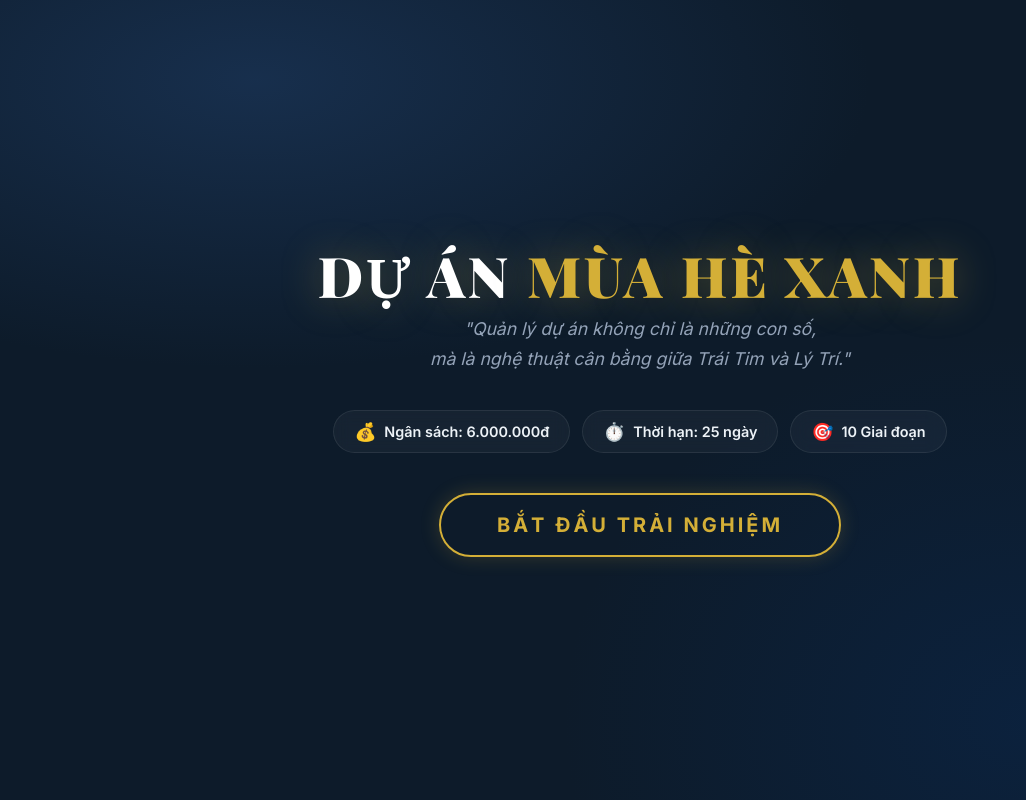
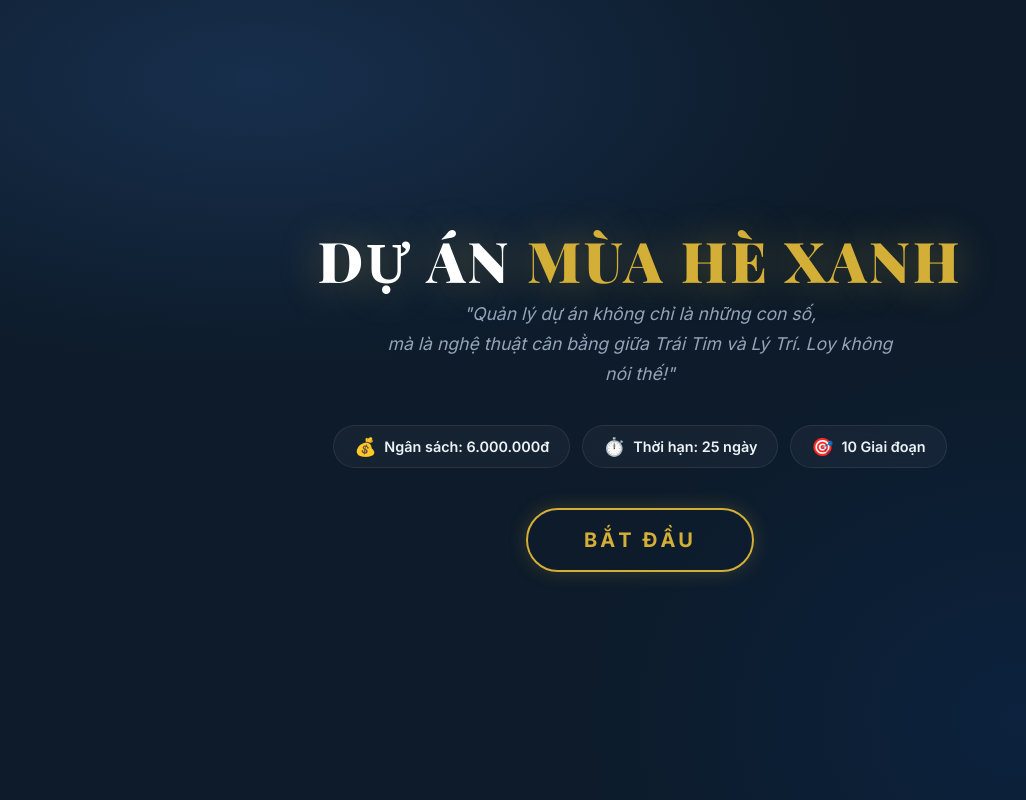
Before and after one commit to LoyRiyu/Du-an-web, a plain HTML site: page index.html in a window 1280 px wide. Shown: the whole page, without its empty margins (0-1026 px from the left). Drawn offline with nearby package versions, Linux system fonts and the light colour scheme.

Commit message:
Update index.html

```diff
--- a/index.html
+++ b/index.html
@@ -1054,13 +1054,14 @@
 
 <div id="start-screen">
     <div class="start-logo"><span class="white">DỰ ÁN</span> MÙA HÈ XANH</div>
-    <p class="start-tagline">"Quản lý dự án không chỉ là những con số,<br>mà là nghệ thuật cân bằng giữa Trái Tim và Lý Trí."</p>
+    <p class="start-tagline">"Quản lý dự án không chỉ là những con số,<br>mà là nghệ thuật cân bằng giữa Trái Tim và Lý Trí.
+        Loy không nói thế!"</p>
     <div class="start-brief">
         <div class="brief-chip"><span class="chip-icon">💰</span> Ngân sách: 6.000.000đ</div>
         <div class="brief-chip"><span class="chip-icon">⏱️</span> Thời hạn: 25 ngày</div>
         <div class="brief-chip"><span class="chip-icon">🎯</span> 10 Giai đoạn</div>
     </div>
-    <button class="start-btn" id="start-btn">Bắt Đầu Trải Nghiệm</button>
+    <button class="start-btn" id="start-btn">Bắt Đầu</button>
 </div>
 
 <div id="difficulty-screen">
@@ -1070,7 +1071,7 @@
 
         <div class="diff-card normal" id="diff-normal">
             <span class="diff-card-icon">🌱</span>
-            <div class="diff-card-name">Bình Thường</div>
+            <div class="diff-card-name">Mẫu Giáo</div>
             <p class="diff-card-desc">Học cách quản lý. Cho phép sai lầm và thử nghiệm.</p>
             <div class="diff-stats">
                 <div class="diff-stat-row"><span class="ds-label">💰 Ngân sách</span><span class="ds-val">6.000.000đ</span></div>
```
